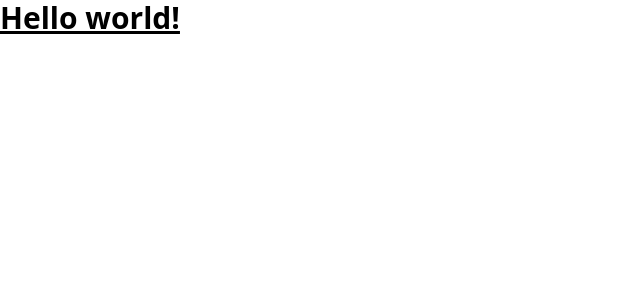
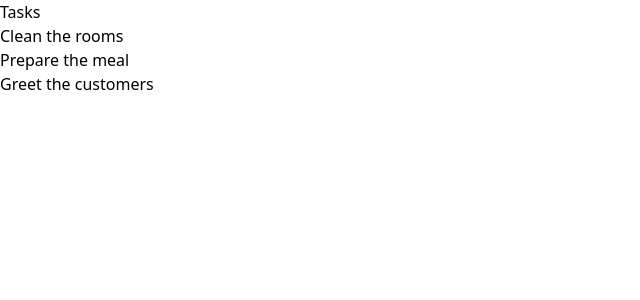
Before and after one commit to doguozcan/assign, a React (Vite) app: page / in a window 1280 px wide. Shown: the top 300 px of the page, without its empty margins (0-640 px from the left). Built offline with nearby package versions, Linux system fonts and the light colour scheme; the HTML template or start-up script is replaced by a standard one.

Commit message:
Add React Router

```diff
--- a/package.json
+++ b/package.json
@@ -13,7 +13,8 @@
     "@reduxjs/toolkit": "^2.2.2",
     "react": "^18.2.0",
     "react-dom": "^18.2.0",
-    "react-redux": "^9.1.0"
+    "react-redux": "^9.1.0",
+    "react-router-dom": "^6.22.3"
   },
   "devDependencies": {
     "@types/react": "^18.2.66",
--- a/src/App.jsx
+++ b/src/App.jsx
@@ -1,3 +1,12 @@
+import { BrowserRouter as Router, Routes, Route } from 'react-router-dom'
+import TasksList from './features/tasks/TasksList'
+
 export default function App() {
-  return <h1 className="text-3xl font-bold underline">Hello world!</h1>
+  return (
+    <Router>
+      <Routes>
+        <Route path="/" element={<TasksList />}></Route>
+      </Routes>
+    </Router>
+  )
 }
```
Also changed, not shown: 1 other file (tests, documents, lock files or other folders).
